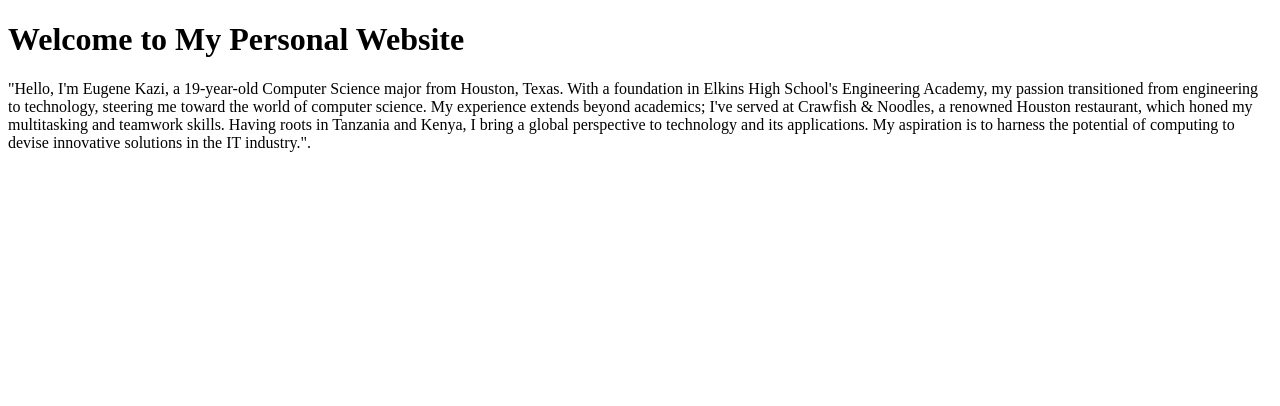
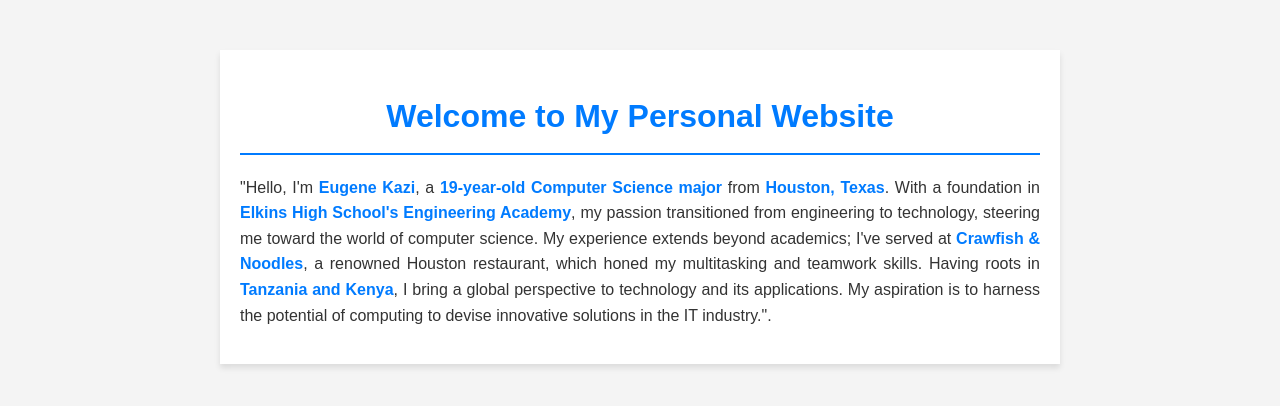
Before and after one commit to eugenekazi/eugenekazi, a plain HTML site: page index.html in a window 1280 px wide. Drawn offline with Linux system fonts and the light colour scheme.

Commit message:
Update index.html

```diff
--- a/index.html
+++ b/index.html
@@ -1,10 +1,57 @@
 <!DOCTYPE html>
-<html>
-  <head>
+<html lang="en">
+
+<head>
+    <meta charset="UTF-8">
+    <meta name="viewport" content="width=device-width, initial-scale=1.0">
     <title>My Personal Website</title>
-  </head>
-  <body>
-    <h1>Welcome to My Personal Website</h1>
-    <p>"Hello, I'm Eugene Kazi, a 19-year-old Computer Science major from Houston, Texas. With a foundation in Elkins High School's Engineering Academy, my passion transitioned from engineering to technology, steering me toward the world of computer science. My experience extends beyond academics; I've served at Crawfish & Noodles, a renowned Houston restaurant, which honed my multitasking and teamwork skills. Having roots in Tanzania and Kenya, I bring a global perspective to technology and its applications. My aspiration is to harness the potential of computing to devise innovative solutions in the IT industry.".</p>
-  </body>
+    <style>
+        /* Basic reset and background color */
+        body {
+            font-family: Arial, sans-serif;
+            margin: 0;
+            padding: 0;
+            background-color: #f4f4f4;
+            color: #333;
+            line-height: 1.6;
+        }
+
+        /* Container for centered content */
+        .container {
+            max-width: 800px;
+            margin: 50px auto;
+            padding: 20px;
+            background-color: #fff;
+            box-shadow: 0 4px 6px rgba(0, 0, 0, 0.1);
+        }
+
+        /* Header styles */
+        h1 {
+            text-align: center;
+            color: #007BFF;
+            border-bottom: 2px solid #007BFF;
+            padding-bottom: 10px;
+            margin-bottom: 20px;
+        }
+
+        /* Paragraph styling */
+        p {
+            text-align: justify;
+        }
+
+        /* Highlighted text */
+        .highlight {
+            color: #007BFF;
+            font-weight: bold;
+        }
+    </style>
+</head>
+
+<body>
+    <div class="container">
+        <h1>Welcome to My Personal Website</h1>
+        <p>"Hello, I'm <span class="highlight">Eugene Kazi</span>, a <span class="highlight">19-year-old Computer Science major</span> from <span class="highlight">Houston, Texas</span>. With a foundation in <span class="highlight">Elkins High School's Engineering Academy</span>, my passion transitioned from engineering to technology, steering me toward the world of computer science. My experience extends beyond academics; I've served at <span class="highlight">Crawfish & Noodles</span>, a renowned Houston restaurant, which honed my multitasking and teamwork skills. Having roots in <span class="highlight">Tanzania and Kenya</span>, I bring a global perspective to technology and its applications. My aspiration is to harness the potential of computing to devise innovative solutions in the IT industry.".</p>
+    </div>
+</body>
+
 </html>
```
